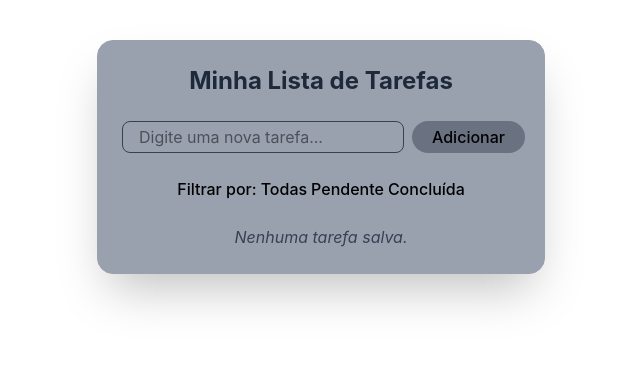
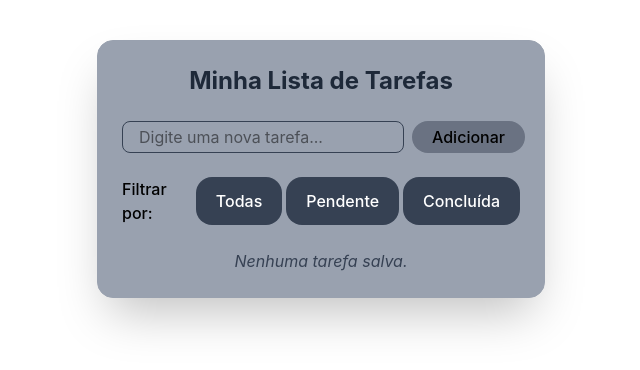
Before and after one commit to 1ESPI-FrontEnd/Checkpoint04, a React (Vite) app: page / in a window 1280 px wide. Shown: the top 370 px of the page, without its empty margins (319-959 px from the left). Built offline with nearby package versions, Linux system fonts and the light colour scheme.

Commit message:
[Style] Estilizando os botões de filtro

```diff
--- a/src/components/Tarefas.jsx
+++ b/src/components/Tarefas.jsx
@@ -76,15 +76,15 @@ const Tarefas = () => {
         <div className="flex justify-center gap-1 mb-6 font-medium">
             Filtrar por:
             <button onClick={() => setFiltro("Todas")}
-                className="">
+                className="bg-gray-700 hover:bg-gray-800 font-medium px-5 py-1 rounded-2xl transition-colors cursor- text-white">
                 Todas
             </button>
             <button onClick={() => setFiltro("Pendente")}
-                className="">
+                className="bg-gray-700 hover:bg-gray-800 font-medium px-5 py-1 rounded-2xl transition-colors cursor- text-white">
                 Pendente
             </button>
-            <button onClick={() => setFiltro("Concluida")}
-                className="">
+            <button onClick={("Concluida")}
+                className="bg-gray-700 hover:bg-gray-800 font-medium px-5 py-1 rounded-2xl transition-colors cursor- text-white">
                 Concluída
             </button>
         </div>
```
